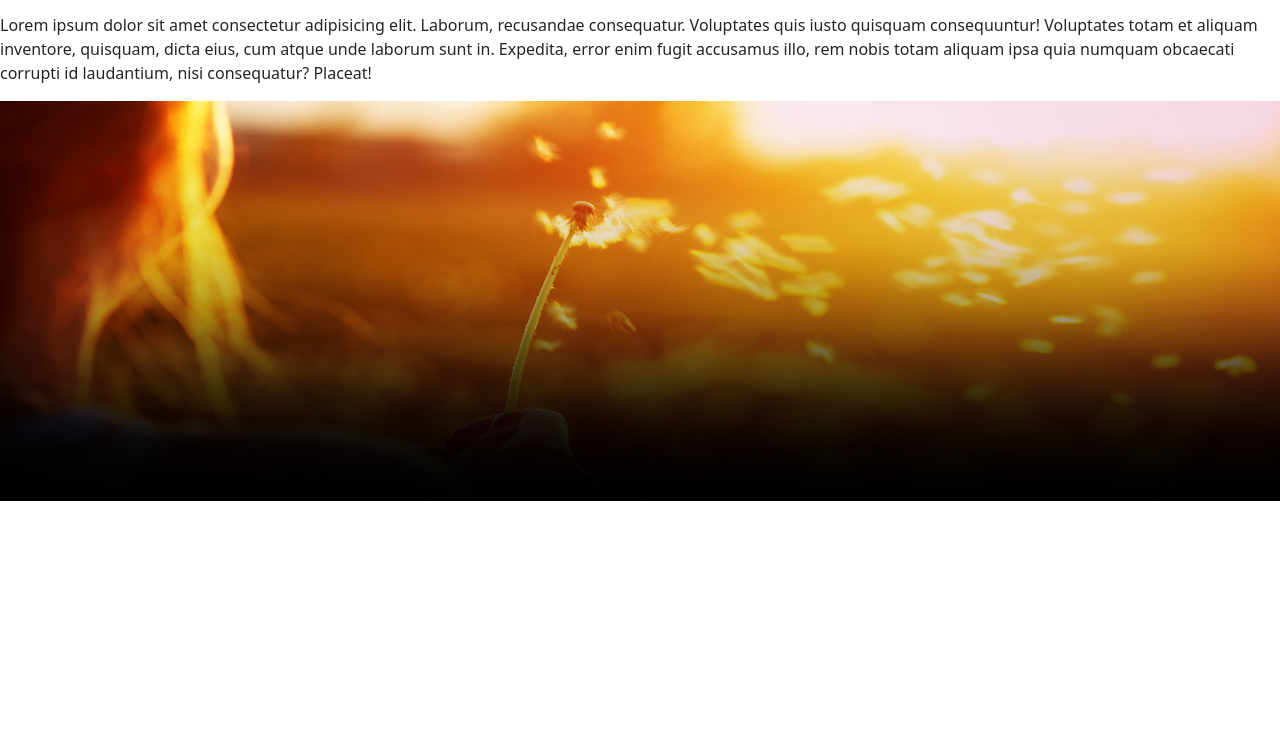
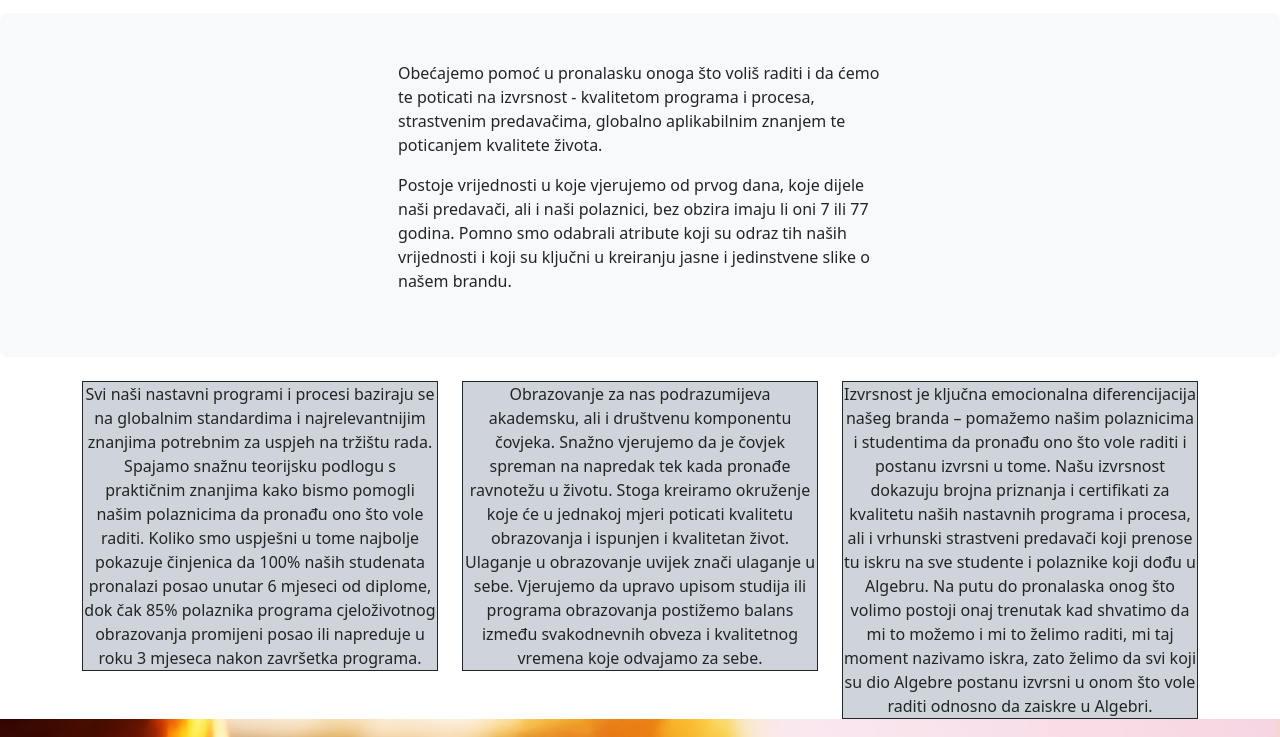
Before and after one commit to josipdzinic/SUPIT, a plain HTML site: page onama.html in a window 1280 px wide. Shown: the part 523-1260 px from the top of the page. Before the commit the page ends 1024 px from the top, so only its background shows below. Drawn offline with nearby package versions, Linux system fonts and the light colour scheme.

Commit message:
Commit to master

```diff
--- a/onama.html
+++ b/onama.html
@@ -19,12 +19,14 @@
 <body>
     <nav>
         <ul>
-            <li><a href="login.html">Prijavi se <i class="fa-sharp fa-solid fa-arrow-right-to-bracket" id="navIconBlue"></i></a>
+            <li><a href="login.html">Prijavi se <i class="fa-sharp fa-solid fa-arrow-right-to-bracket"
+                        id="navIconBlue"></i></a>
             </li>
             <li><a href="index.html"><i class="fa-sharp fa-solid fa-house-chimney" id="navIconOrange"></i> Početna</a>
             </li>
             <li><a href="onama.html"><i class="fa-sharp fa-solid fa-comments" id="navIconOrange"></i> O nama</a></li>
-            <li><a href="novosti.html"><i class="fa-sharp fa-solid fa-circle-info" id="navIconOrange"></i> Novosti</a></li>
+            <li><a href="novosti.html"><i class="fa-sharp fa-solid fa-circle-info" id="navIconOrange"></i> Novosti</a>
+            </li>
             <li><a href="#"><i class="fa-sharp fa-solid fa-envelope" id="navIconOrange"></i> Kontakt</a></li>
 
 
@@ -38,12 +40,69 @@
     <div>
         <p id="nasevrijednosti">Naše vrijednosti</p>
     </div>
-    <div>
-        <p>Lorem ipsum dolor sit amet consectetur adipisicing elit. Laborum, recusandae consequatur. Voluptates quis
-            iusto quisquam consequuntur! Voluptates totam et aliquam inventore, quisquam, dicta eius, cum atque unde
-            laborum sunt in. Expedita, error enim fugit accusamus illo, rem nobis totam aliquam ipsa quia numquam
-            obcaecati corrupti id laudantium, nisi consequatur? Placeat!</p>
+    <div class="p-5 mb-4 bg-light rounded-3">
+        <p id="nvtekst">Obećajemo pomoć u pronalasku onoga što voliš
+            raditi i da ćemo te poticati na izvrsnost -
+            kvalitetom programa i procesa, strastvenim
+            predavačima, globalno aplikabilnim znanjem te
+            poticanjem kvalitete života.</p>
+        <p id="nvtekst"> Postoje vrijednosti u koje vjerujemo od prvog
+            dana, koje dijele naši predavači, ali i naši
+            polaznici, bez obzira imaju li oni 7 ili 77
+            godina. Pomno smo odabrali atribute koji su
+            odraz tih naših vrijednosti i koji su ključni u
+            kreiranju jasne i jedinstvene slike o našem
+            brandu.
+        </p>
     </div>
+    <div class="container text-center">
+        <div class="row">
+          <div class="col">
+            <div class="bg-dark-subtle border border-dark">
+                Svi naši nastavni programi i procesi baziraju se na
+                            globalnim standardima i najrelevantnijim znanjima
+                            potrebnim za uspjeh na tržištu rada. Spajamo snažnu
+                            teorijsku podlogu s praktičnim znanjima kako bismo
+                            pomogli našim polaznicima da pronađu ono što vole
+                            raditi. Koliko smo uspješni u tome najbolje pokazuje
+                            činjenica da 100% naših studenata pronalazi posao
+                            unutar 6 mjeseci od diplome, dok čak 85% polaznika
+                            programa cjeloživotnog obrazovanja promijeni posao
+                            ili napreduje u roku 3 mjeseca nakon završetka
+                            programa.
+            </div>
+          </div>
+          <div class="col">
+            <div class="bg-dark-subtle border border-dark">
+                Obrazovanje za nas podrazumijeva akademsku, ali i
+                društvenu komponentu čovjeka. Snažno vjerujemo da je
+                čovjek spreman na napredak tek kada pronađe
+                ravnotežu u životu. Stoga kreiramo okruženje koje će
+                u jednakoj mjeri poticati kvalitetu obrazovanja i
+                ispunjen i kvalitetan život. Ulaganje u obrazovanje
+                uvijek znači ulaganje u sebe. Vjerujemo da upravo
+                upisom studija ili programa obrazovanja postižemo
+                balans između svakodnevnih obveza i kvalitetnog
+                vremena koje odvajamo za sebe.
+            </div>          </div>
+          <div class="col">
+            <div class="bg-dark-subtle border border-dark">
+                Izvrsnost je ključna emocionalna diferencijacija
+                            našeg branda – pomažemo našim polaznicima i
+                            studentima da pronađu ono što vole raditi i postanu
+                            izvrsni u tome. Našu izvrsnost dokazuju brojna
+                            priznanja i certifikati za kvalitetu naših nastavnih
+                            programa i procesa, ali i vrhunski strastveni
+                            predavači koji prenose tu iskru na sve studente i
+                            polaznike koji dođu u Algebru. Na putu do pronalaska
+                            onog što volimo postoji onaj trenutak kad shvatimo
+                            da mi to možemo i mi to želimo raditi, mi taj moment
+                            nazivamo iskra, zato želimo da svi koji su dio
+                            Algebre postanu izvrsni u onom što vole raditi
+                            odnosno da zaiskre u Algebri.
+            </div>   </div>
+        </div>
+      </div>
 
     <footer></footer>
 </body>
--- a/style.css
+++ b/style.css
@@ -134,3 +134,9 @@ footer
   font-weight: bold;
   color: darkred;
 }
+
+#nvtekst
+{
+  padding-left: 350px;
+  padding-right: 350px;
+}
```
